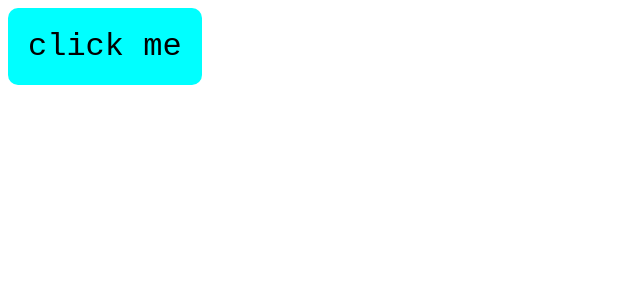
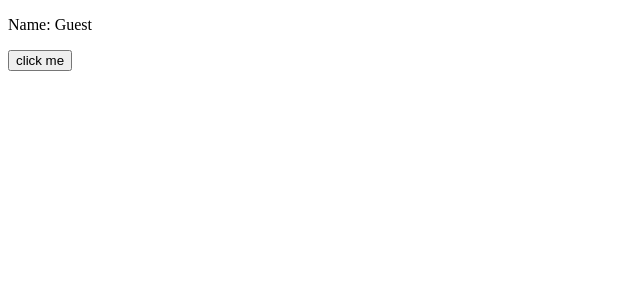
Before and after one commit to Leshan21/learn-react-course, a React (Vite) app: page / in a window 1280 px wide. Shown: the top 300 px of the page, without its empty margins (0-640 px from the left). Built offline with nearby package versions, Linux system fonts and the light colour scheme.

Commit message:
use useStaet hook

```diff
--- a/src/App.jsx
+++ b/src/App.jsx
@@ -4,11 +4,12 @@ import Card from './Card.jsx'
 import Button from './Button/Button.jsx'
 import Student from './Student/Student.jsx'
 import List from './List.jsx'
+import MyComponent from './MyComponent.jsx'
 
 function App() {
   return(
     <>
-      <Button/>
+      <MyComponent/>
     </>
 
   );
--- /dev/null
+++ b/src/MyComponent.jsx
@@ -0,0 +1,20 @@
+import React, {useState} from 'react'
+
+function MyComponent(){
+    const [name, setName] = useState("Guest");
+
+    const clickHandeler = () => {
+        setName("Leshan");
+    }
+
+
+    return(
+        <div>
+            <p>Name: {name}</p>
+            <button onClick={clickHandeler}>click me</button>
+
+        </div>
+    );
+}
+
+export default MyComponent
```
